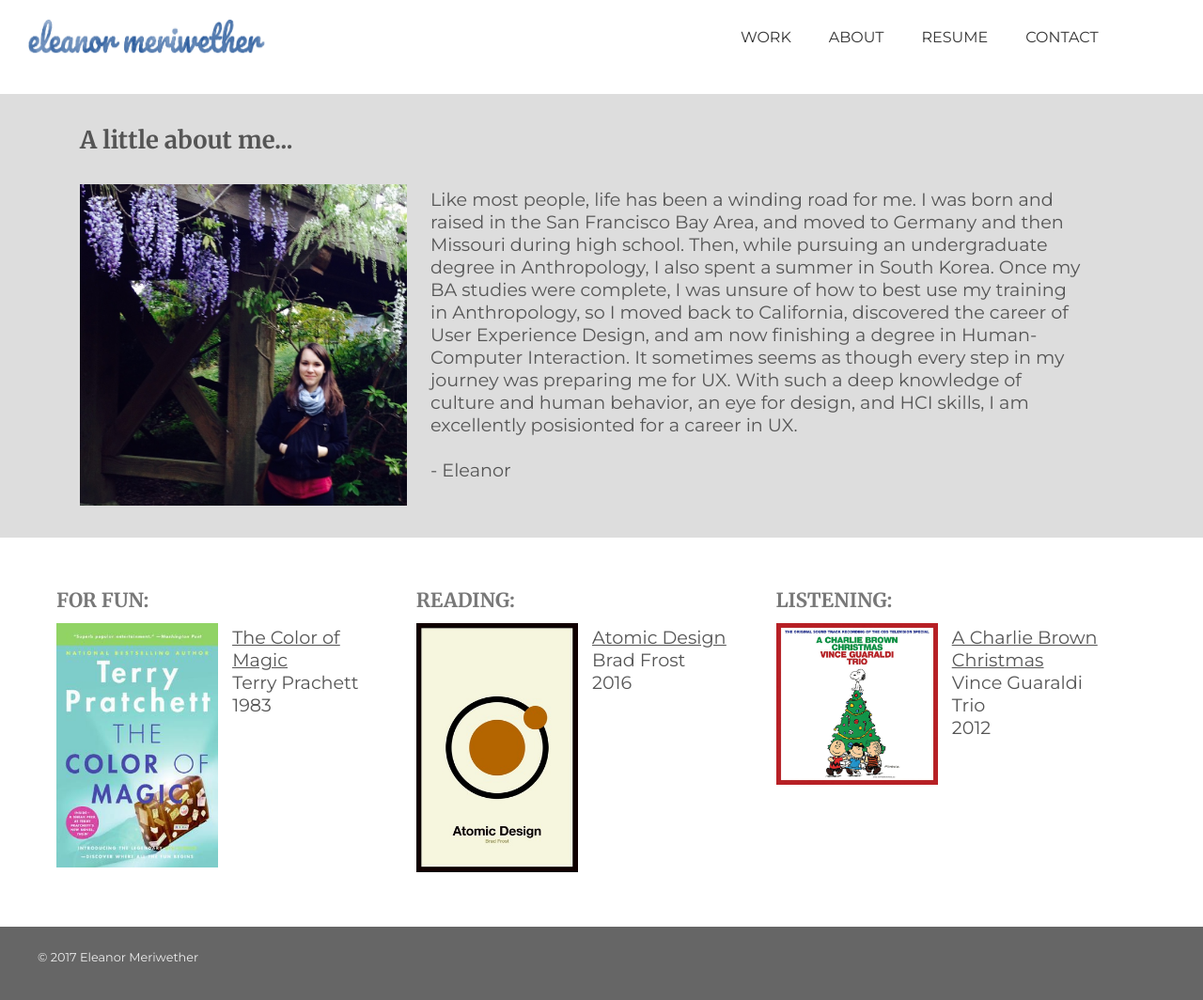
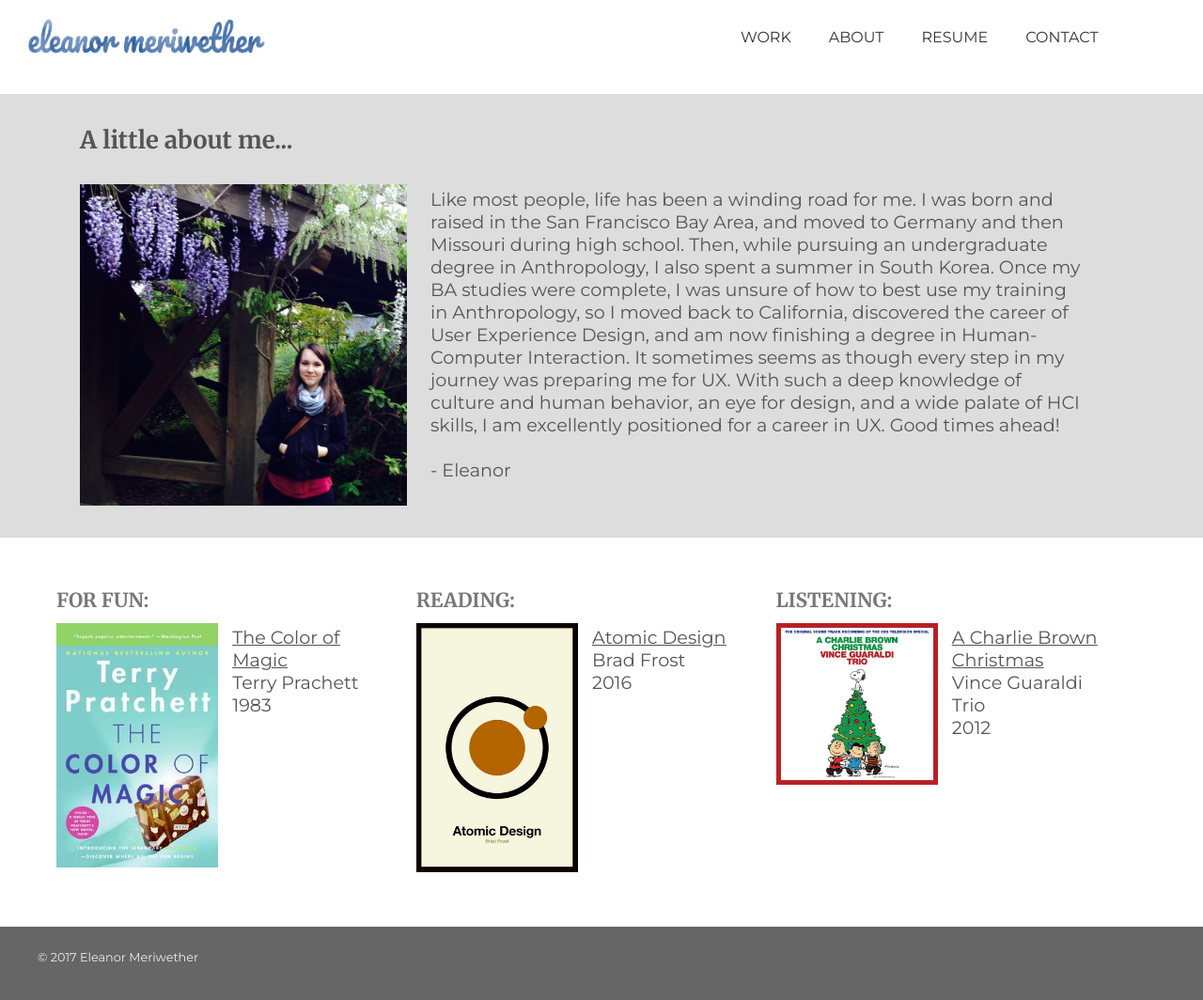
Before and after one commit to emeriwether/emeriwether.github.io, a Jekyll site: the page built from about.html, in a window 1280 px wide. Shown: the whole page at 94% size. Built offline with Jekyll 4.4.1, drawn with Linux system fonts in a browser that asks for light colours; nearby versions of some CDN libraries.

Commit message:
update content for about me page

```diff
--- a/about.html
+++ b/about.html
@@ -8,7 +8,7 @@
             <img src="/img/Eleanor.JPG" alt="Eleanor" id="Eleanor">
         </div>
         <div>
-            <p>Like most people, life has been a winding road for me. I was born and raised in the San Francisco Bay Area, and moved to Germany and then Missouri during high school. Then, while pursuing an undergraduate degree in Anthropology, I also spent a summer in South Korea. Once my BA studies were complete, I was unsure of how to best use my training in Anthropology, so I moved back to California, discovered the career of User Experience Design, and am now finishing a degree in Human-Computer Interaction. It sometimes seems as though every step in my journey was preparing me for UX. With such a deep knowledge of culture and human behavior, an eye for design, and HCI skills, I am excellently posisionted for a career in UX. <br><br>- Eleanor</p>
+            <p>Like most people, life has been a winding road for me. I was born and raised in the San Francisco Bay Area, and moved to Germany and then Missouri during high school. Then, while pursuing an undergraduate degree in Anthropology, I also spent a summer in South Korea. Once my BA studies were complete, I was unsure of how to best use my training in Anthropology, so I moved back to California, discovered the career of User Experience Design, and am now finishing a degree in Human-Computer Interaction. It sometimes seems as though every step in my journey was preparing me for UX. With such a deep knowledge of culture and human behavior, an eye for design, and a wide palate of HCI skills, I am excellently positioned for a career in UX. Good times ahead! <br><br>- Eleanor</p>
         </div>
     </article >
 </section>
```
